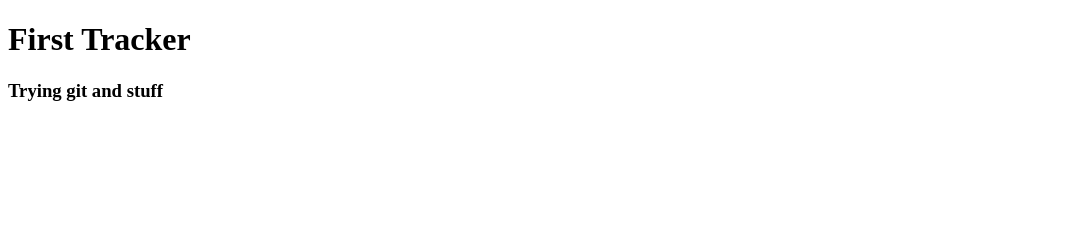
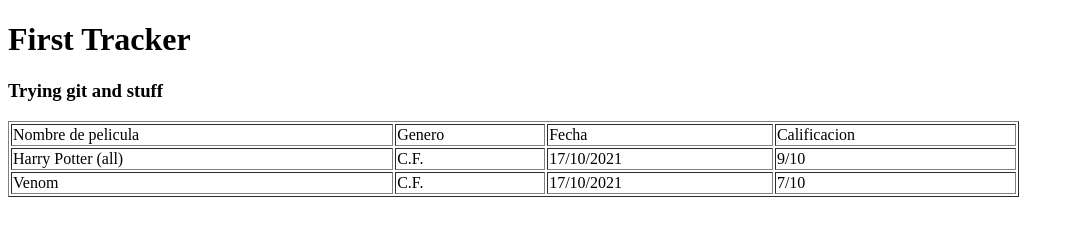
Before and after one commit to AQA04/FirstTracker, a plain HTML site: page index.html in a window 1280 px wide. Shown: the whole page, without its empty margins (0-1074 px from the left). Drawn offline with Linux system fonts and the light colour scheme.

Commit message:
Agregando peliculas venom y HP

```diff
--- a/index.html
+++ b/index.html
@@ -9,5 +9,29 @@
 <body>
     <h1>First Tracker</h1>
     <h3>Trying git and stuff </h3>
+
+    <table style="width: 80%;" border="1">
+        <tbody>
+        <tr>
+        <td>Nombre de pelicula</td>
+        <td>Genero</td>
+        <td>Fecha</td>
+        <td>Calificacion</td>
+        </tr>
+        <tr>
+        <td>Harry Potter (all)</td>
+        <td>C.F.</td>
+        <td>17/10/2021</td>
+        <td>9/10</td>
+        </tr>
+        <tr>
+        <td>Venom</td>
+        <td>C.F.</td>
+        <td>17/10/2021</td>
+        <td>7/10</td>
+        </tr>
+        </tbody>
+        </table>
+
 </body>
 </html>
```
